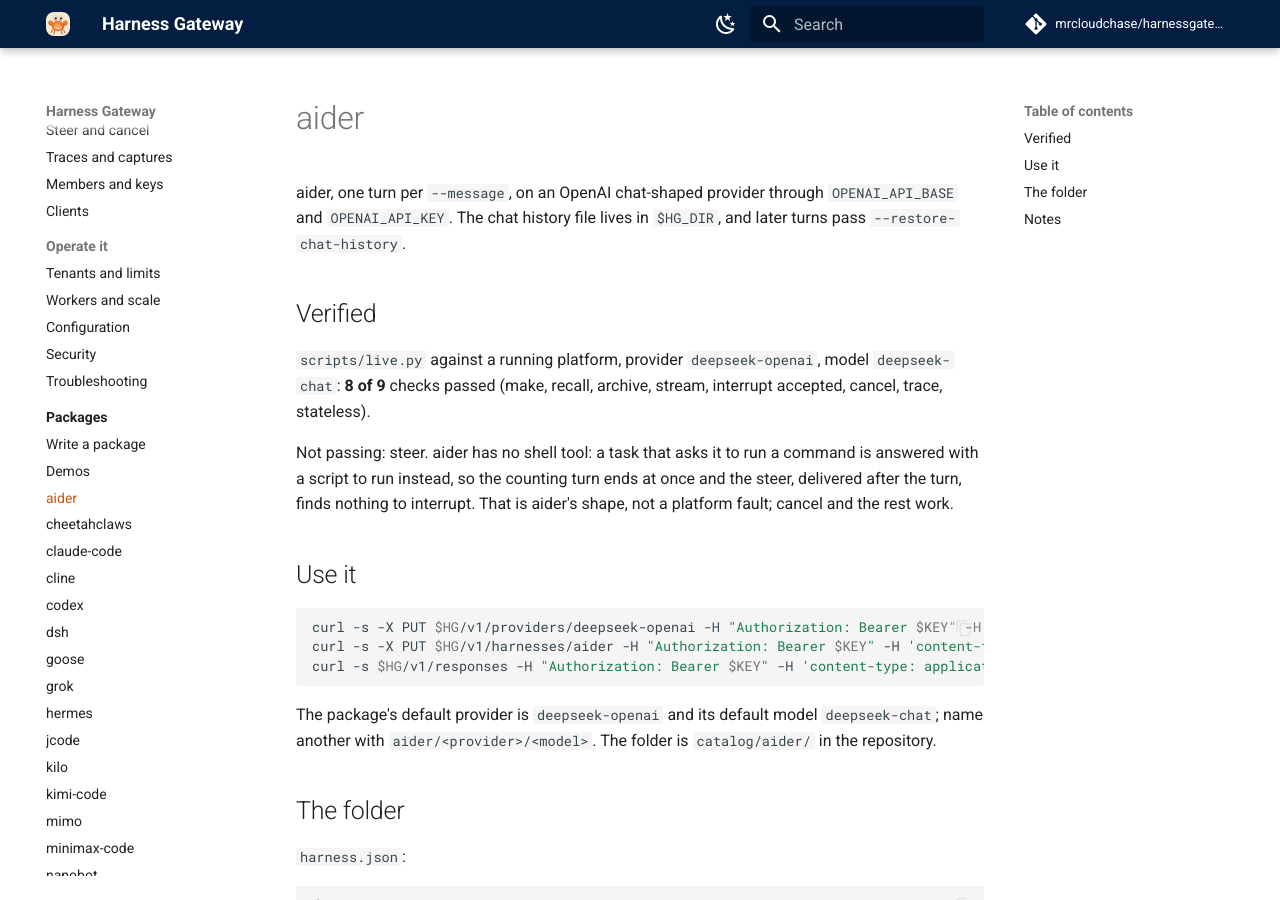
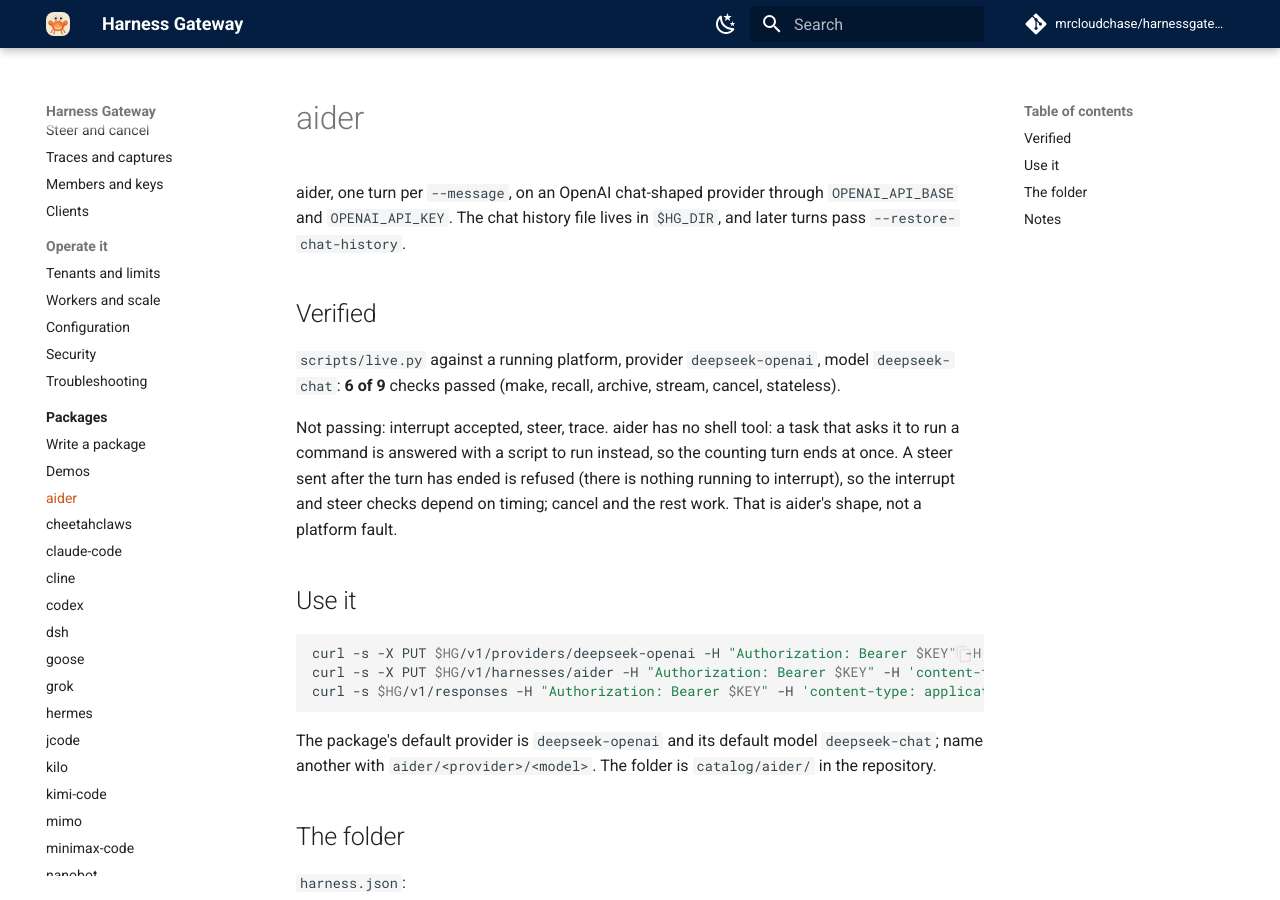
Before and after one commit to mrcloudchase/harness-interface, an MkDocs documentation site: the page built from docs/catalog/aider.md, in a window 1280 px wide and 900 px high. Built offline with MkDocs 1.6.1 and Material for MkDocs 9.7.7, drawn with Linux system fonts in a browser that asks for light colours; comment, search, counter and statistics services are not loaded.

Commit message:
All twenty-two catalog packages verified live on contract 5
Nineteen pass the nine checks; opensquilla and zeroclaw keep their known
caveats; aider's steer and interrupt checks depend on its turn ending at
once, which its caveat now says.

Co-Authored-By: Claude Mythos 5.1 <noreply@anthropic.com>
Claude-Session: https://claude.ai/code/session_01ERRZXAJHGKJWMvAyf4LasW

```diff
--- a/docs/catalog/aider.md
+++ b/docs/catalog/aider.md
@@ -4,9 +4,9 @@ aider, one turn per `--message`, on an OpenAI chat-shaped provider through `OPEN
 
 ## Verified
 
-`scripts/live.py` against a running platform, provider `deepseek-openai`, model `deepseek-chat`: **8 of 9** checks passed (make, recall, archive, stream, interrupt accepted, cancel, trace, stateless).
+`scripts/live.py` against a running platform, provider `deepseek-openai`, model `deepseek-chat`: **6 of 9** checks passed (make, recall, archive, stream, cancel, stateless).
 
-Not passing: steer. aider has no shell tool: a task that asks it to run a command is answered with a script to run instead, so the counting turn ends at once and the steer, delivered after the turn, finds nothing to interrupt. That is aider's shape, not a platform fault; cancel and the rest work.
+Not passing: interrupt accepted, steer, trace. aider has no shell tool: a task that asks it to run a command is answered with a script to run instead, so the counting turn ends at once. A steer sent after the turn has ended is refused (there is nothing running to interrupt), so the interrupt and steer checks depend on timing; cancel and the rest work. That is aider's shape, not a platform fault.
 
 ## Use it
 
```
Also changed, not shown: docs/catalog/index.md (+1 -1 lines), docs/catalog/zeroclaw.md (+1 -1 lines), 1 other file.
